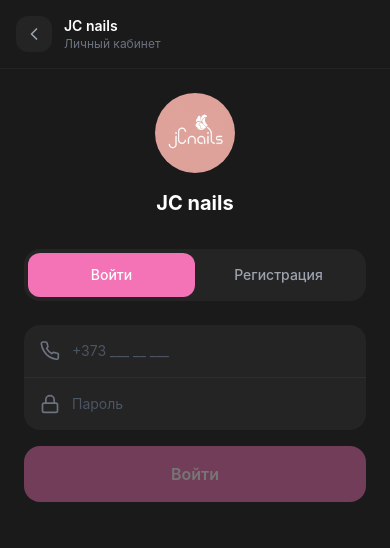
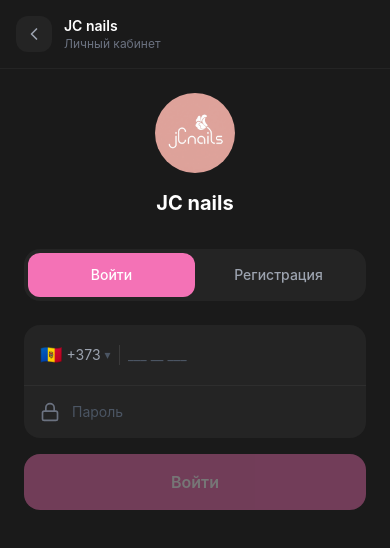
Before and after one commit to NichitaOrmanji/nail-salon-frontend, a React (Vite) app: page /profile in a window 390 px wide. Shown: the top 548 px of the page. Built offline with nearby package versions, Linux system fonts and the light colour scheme.

Commit message:
feat: PhoneField компонент с выбором кода страны

```diff
--- a/package.json
+++ b/package.json
@@ -11,6 +11,7 @@
   },
   "dependencies": {
     "axios": "^1.16.1",
+    "libphonenumber-js": "^1.13.5",
     "react": "^19.2.6",
     "react-dom": "^19.2.6",
     "react-phone-input-2": "^2.15.1",
--- /dev/null
+++ b/src/components/layout/PhoneField.jsx
@@ -0,0 +1,89 @@
+import { useState } from 'react'
+
+const COUNTRIES = [
+  { code: 'MD', dial: '+373', flag: '🇲🇩', name: 'Молдова' },
+  { code: 'RO', dial: '+40', flag: '🇷🇴', name: 'Румыния' },
+  { code: 'RU', dial: '+7', flag: '🇷🇺', name: 'Россия' },
+  { code: 'UA', dial: '+380', flag: '🇺🇦', name: 'Украина' },
+  { code: 'DE', dial: '+49', flag: '🇩🇪', name: 'Германия' },
+  { code: 'IT', dial: '+39', flag: '🇮🇹', name: 'Италия' },
+  { code: 'FR', dial: '+33', flag: '🇫🇷', name: 'Франция' },
+  { code: 'GB', dial: '+44', flag: '🇬🇧', name: 'Великобритания' },
+  { code: 'US', dial: '+1', flag: '🇺🇸', name: 'США' },
+  { code: 'TR', dial: '+90', flag: '🇹🇷', name: 'Турция' },
+]
+
+export default function PhoneField({ value, onChange }) {
+  const [selectedCountry, setSelectedCountry] = useState(COUNTRIES[0])
+  const [dropdownOpen, setDropdownOpen] = useState(false)
+  const [localNumber, setLocalNumber] = useState('')
+
+  function handleCountrySelect(country) {
+    setSelectedCountry(country)
+    setDropdownOpen(false)
+    onChange(country.dial + localNumber)
+  }
+
+  function handleNumberChange(e) {
+    const num = e.target.value.replace(/[^0-9]/g, '')
+    setLocalNumber(num)
+    onChange(selectedCountry.dial + num)
+  }
+
+  return (
+    <div className="flex items-center gap-2 px-4 py-4 relative" style={{ borderBottom: '1px solid #2e2e2e' }}>
+
+      {/* Выбор страны */}
+      <button
+        onClick={() => setDropdownOpen(!dropdownOpen)}
+        className="flex items-center gap-1 text-sm flex-shrink-0"
+        type="button"
+      >
+        <span className="text-lg">{selectedCountry.flag}</span>
+        <span className="text-gray-400">{selectedCountry.dial}</span>
+        <span className="text-gray-600 text-xs">▾</span>
+      </button>
+
+      {/* Разделитель */}
+      <div className="w-px h-5 flex-shrink-0" style={{ backgroundColor: '#3a3a3a' }} />
+
+      {/* Номер */}
+      <input
+        type="tel"
+        placeholder="___ __ ___"
+        value={localNumber}
+        onChange={handleNumberChange}
+        className="flex-1 bg-transparent text-white placeholder-gray-600 outline-none text-sm"
+      />
+
+      {/* Дропдаун */}
+      {dropdownOpen && (
+        <div
+          className="absolute top-full left-0 z-50 rounded-2xl overflow-y-auto shadow-xl"
+          style={{
+            backgroundColor: '#1e1e1e',
+            border: '1px solid #2e2e2e',
+            minWidth: '220px',
+            maxHeight: '240px'
+          }}
+        >
+          {COUNTRIES.map(country => (
+            <button
+              key={country.code}
+              onClick={() => handleCountrySelect(country)}
+              className="w-full flex items-center gap-3 px-4 py-3 transition-all"
+              style={{
+                backgroundColor: selectedCountry.code === country.code ? '#2e2e2e' : 'transparent'
+              }}
+              type="button"
+            >
+              <span className="text-lg">{country.flag}</span>
+              <span className="text-white text-sm">{country.name}</span>
+              <span className="text-gray-500 text-sm ml-auto">{country.dial}</span>
+            </button>
+          ))}
+        </div>
+      )}
+    </div>
+  )
+}
--- a/src/pages/ProfilePage.jsx
+++ b/src/pages/ProfilePage.jsx
@@ -1,19 +1,12 @@
 import { useState } from 'react'
 import { useNavigate } from 'react-router-dom'
 import { useAuth } from '../context/AuthContext'
+import PhoneField from '../components/layout/PhoneField'
 
 function IconBack() {
   return (
     <svg width="20" height="20" viewBox="0 0 24 24" fill="none" stroke="currentColor" strokeWidth="2" strokeLinecap="round" strokeLinejoin="round">
       <path d="M15 18l-6-6 6-6"/>
-    </svg>
-  )
-}
-
-function IconPhone() {
-  return (
-    <svg width="20" height="20" viewBox="0 0 24 24" fill="none" stroke="currentColor" strokeWidth="2" strokeLinecap="round" strokeLinejoin="round">
-      <path d="M22 16.92v3a2 2 0 0 1-2.18 2 19.79 19.79 0 0 1-8.63-3.07A19.5 19.5 0 0 1 4.69 12 19.79 19.79 0 0 1 1.61 3.4 2 2 0 0 1 3.6 1.21h3a2 2 0 0 1 2 1.72c.127.96.361 1.903.7 2.81a2 2 0 0 1-.45 2.11L7.91 8.96a16 16 0 0 0 6.13 6.13l1.02-.935a2 2 0 0 1 2.11-.45c.907.339 1.85.573 2.81.7A2 2 0 0 1 22 16.92z"/>
     </svg>
   )
 }
@@ -109,17 +102,8 @@ export default function ProfilePage() {
         </div>
 
         {/* Форма */}
-        <div className="rounded-2xl overflow-hidden mb-4" style={{ backgroundColor: '#242424' }}>
-          <div className="flex items-center gap-3 px-4 py-4" style={{ borderBottom: '1px solid #2e2e2e' }}>
-            <span className="text-gray-500"><IconPhone /></span>
-            <input
-              type="tel"
-              placeholder="+373 ___ __ ___"
-              value={phone}
-              onChange={e => setPhone(e.target.value)}
-              className="flex-1 bg-transparent text-white placeholder-gray-600 outline-none text-sm"
-            />
-          </div>
+<div className="rounded-2xl mb-4 relative" style={{ backgroundColor: '#242424' }}>
+              <PhoneField value={phone} onChange={setPhone} />
           <div className="flex items-center gap-3 px-4 py-4">
             <span className="text-gray-500"><IconLock /></span>
             <input
```
Also changed, not shown: 1 other file (tests, documents, lock files or other folders).
